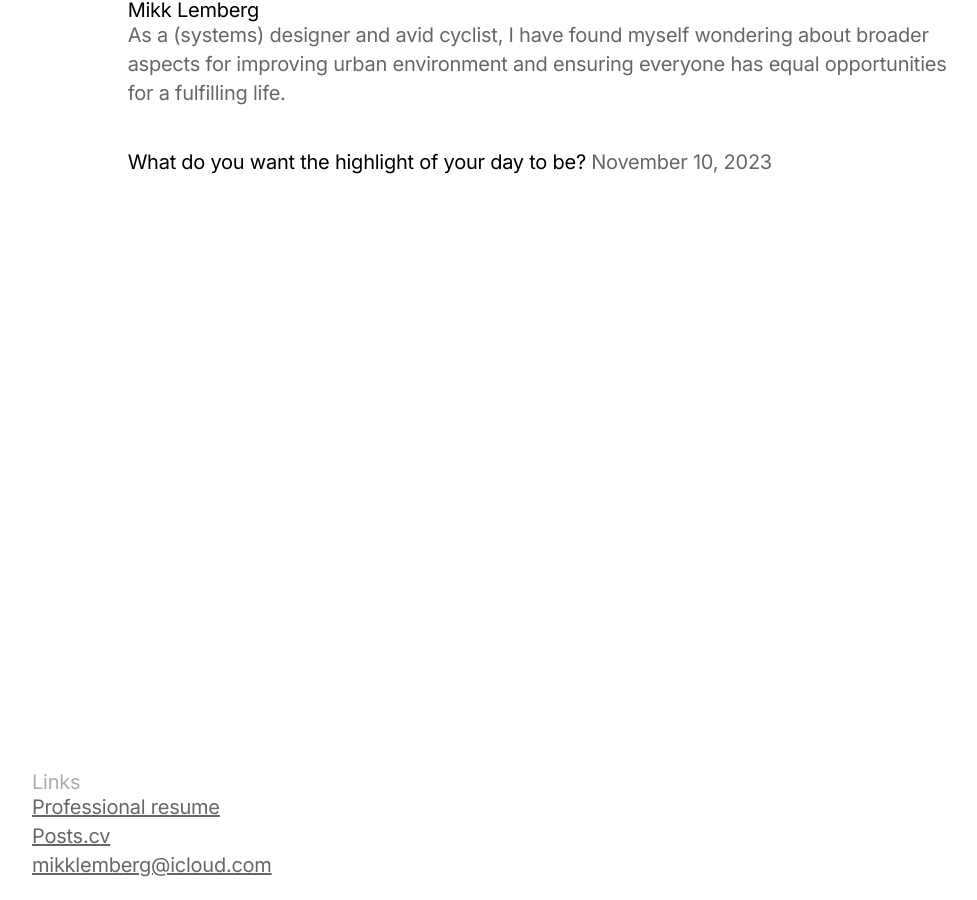
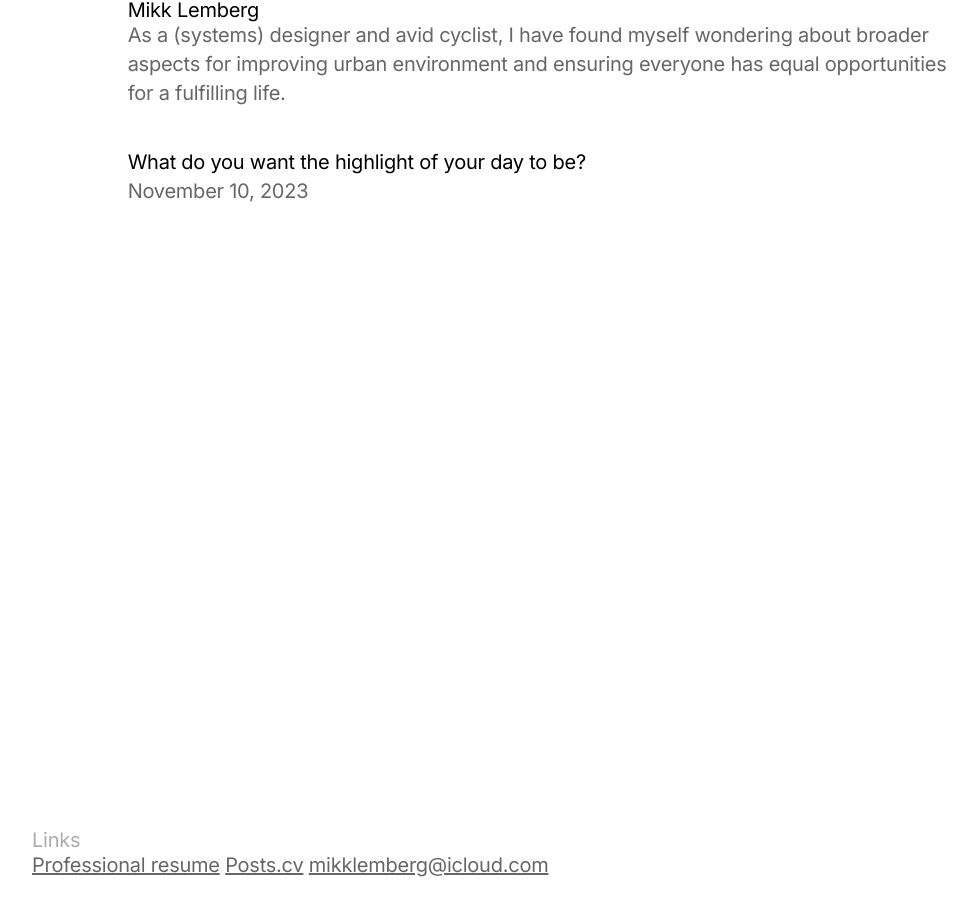
Before and after one commit to mikklemberg/My-personal-notes, a Jekyll site: the page built from README.md, in a window 1280 px wide. Shown: the whole page, without its empty margins (96-1073 px from the left). Built offline with Jekyll 4.4.1, drawn with Linux system fonts in a browser that asks for light colours; our own code applies the rules of GitHub Pages for plain Markdown files.

Commit message:
Update default.html

```diff
--- a/_layouts/default.html
+++ b/_layouts/default.html
@@ -5,7 +5,7 @@
     <meta charset="UTF-8">
     <meta name="viewport" content="width=device-width, initial-scale=1.0">
     <title>Mikk Lemberg's Blog</title>
-    <link rel="stylesheet" href="https://mikklemberg.github.io/test/assets/css/style.css">
+    <link rel="stylesheet" href="{{ '/assets/css/style.css' | prepend: site.baseurl }}">
 </head>
 
 <body>
@@ -20,7 +20,7 @@
         <section class="posts">
             {% for post in site.posts %}
             <article class="post">
-                <h2><a href="{{ site.baseurl }}{{ post.url }}">{{ post.title }}</a>
+                <h2><a href="{{ site.baseurl }}{{ post.url }}">{{ post.title }}</a></h2>
                 <time datetime="{{ post.date | date_to_xmlschema }}">{{ post.date | date: "%B %-d, %Y" }}</time>
             </article>
             {% endfor %}
@@ -29,9 +29,9 @@
         <!-- Footer Section -->
         <footer class="footer">
             <p>Links</p>
-            <p></p><a href="https://mikklemberg.ee">Professional resume</a></p>
-            <p><a href="https://posts.cv/mikk">Posts.cv</a></p>
-            <p><a href="mailto:mikklemberg@icloud.com">mikklemberg@icloud.com</a></p>
+            <a href="{{ '/resume' | prepend: site.baseurl }}">Professional resume</a>
+            <a href="{{ '/posts' | prepend: site.baseurl }}">Posts.cv</a>
+            <a href="mailto:mikklemberg@icloud.com">mikklemberg@icloud.com</a>
         </footer>
     </div>
 </body>
```
